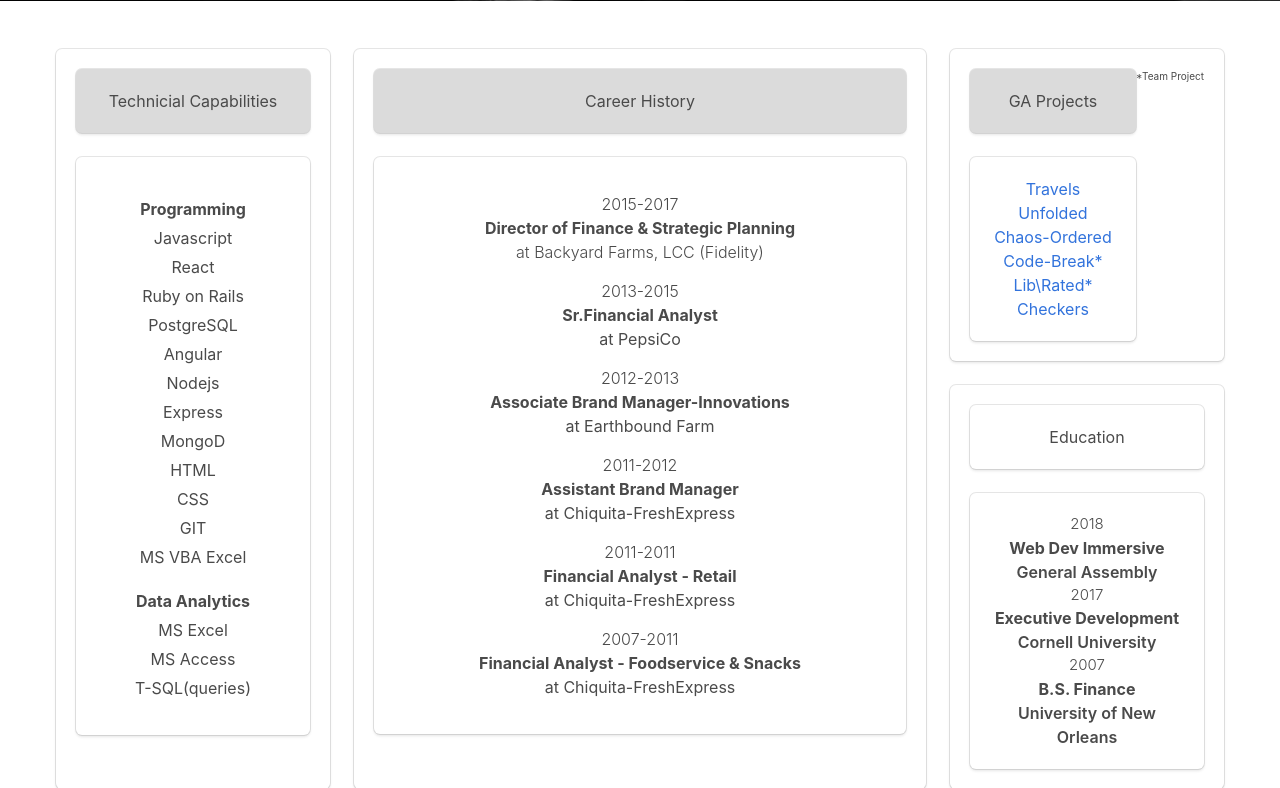
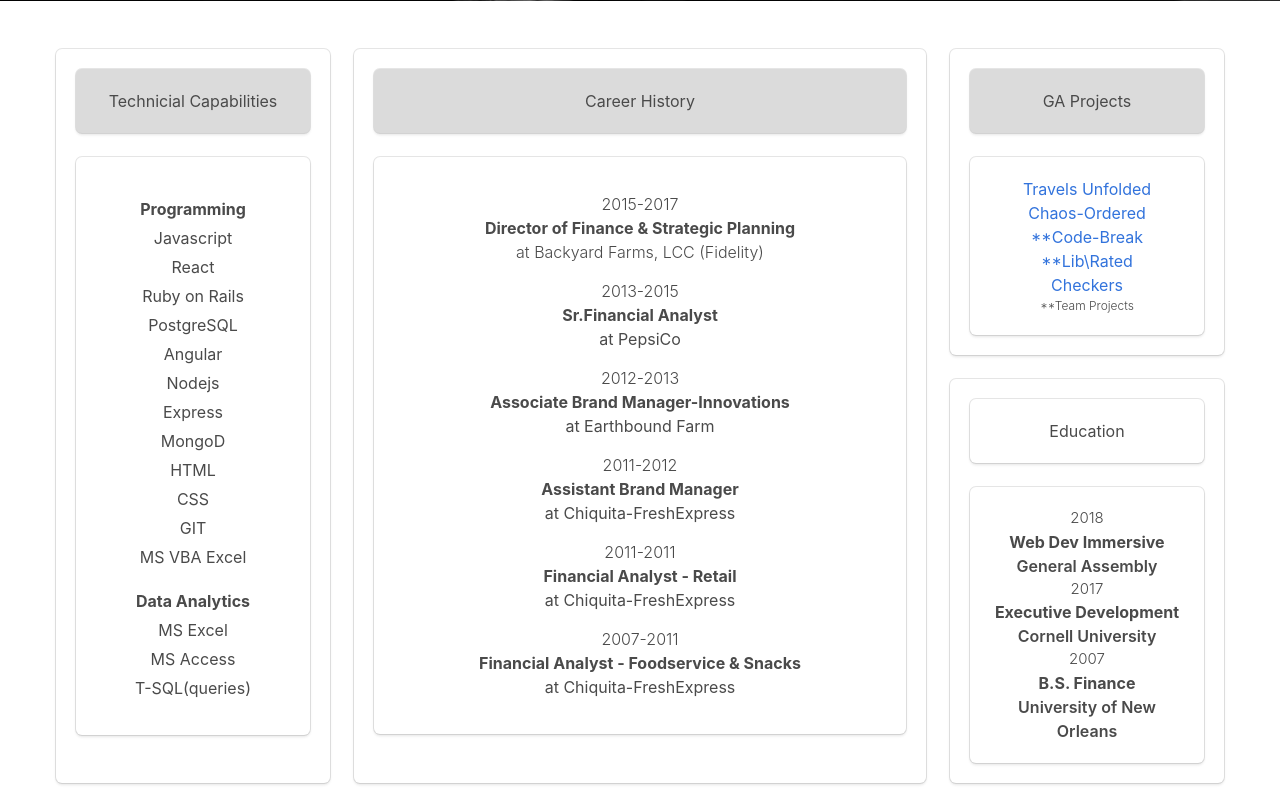
Before and after one commit to tnangel1984/Portfolio, a PHP site: page / in a window 1280 px wide. Shown: the part 561-1349 px from the top of the page. Run offline with PHP 8.4, Linux system fonts and the light colour scheme; some libraries are stand-ins or nearby versions.

Commit message:
format team

```diff
--- a/css/main.css
+++ b/css/main.css
@@ -53,9 +53,9 @@
     text-align: left;
 } */
 
-.note{
+/* .note{
     font-size: 10px;
-}
+} */
 
 /* .block{
     background-image: url('../images/blkwhtsmk.jpg');
--- a/index.html
+++ b/index.html
@@ -127,17 +127,18 @@
                                 <li>Chaos-Ordered</li>
                                 </a>
                                 <a href="http://code-break.herokuapp.com">
-                                <li>Code-Break*</li>
+                                <li>**Code-Break</li>
                                 </a>
                                 <a href="https://lib-rated.herokuapp.com/">
-                                <li>Lib\Rated*</li>
+                                <li>**Lib\Rated</li>
                                 </a>
                                 <a href="https://tnangel1984.github.io/Checkers/checkers.html">
                                 <li>Checkers</li>
                                 </a>
+                                <li><p class="is-size-7 has-text-weight-light">**Team Projects</p></li>
                             </ul>
                         </div>
-                        <p class="note">*Team Project</p>
+
                 </section>
                 <section class="tile box">
                     <div class="tile is-child">
```
